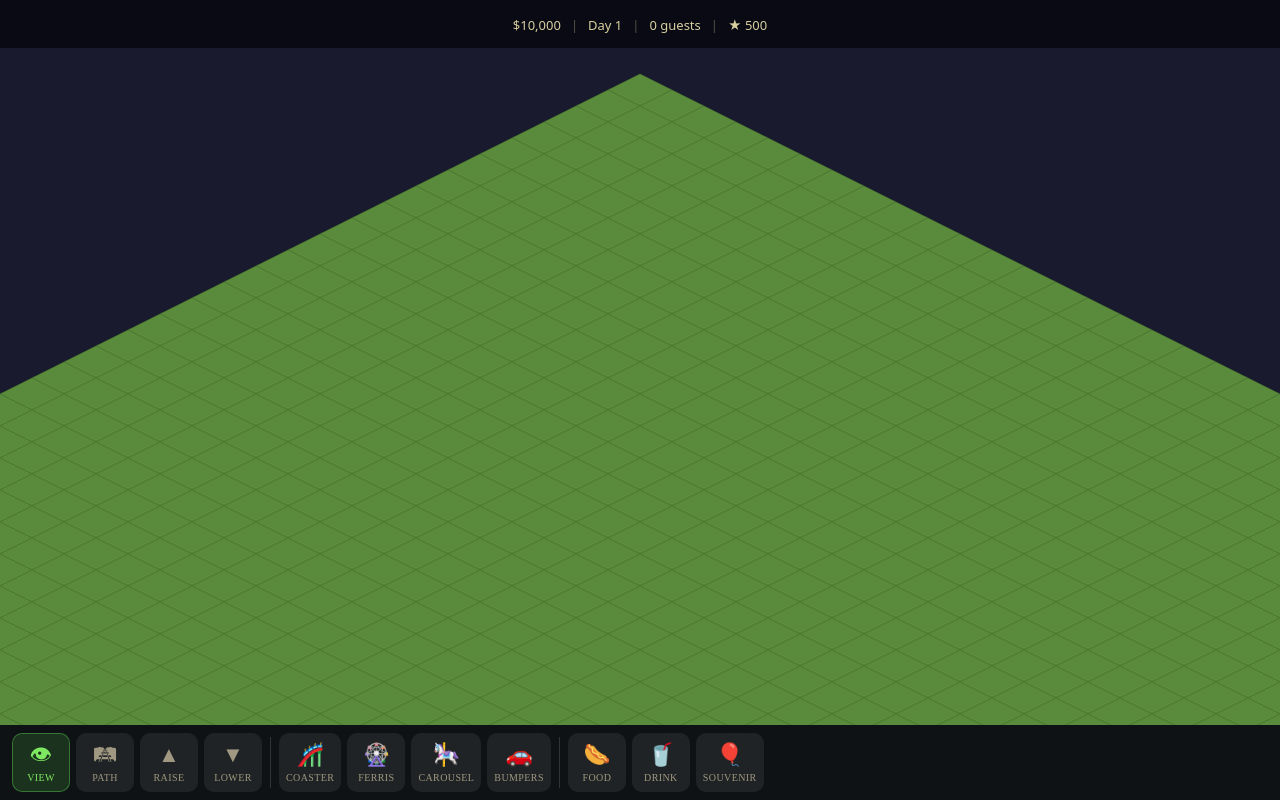
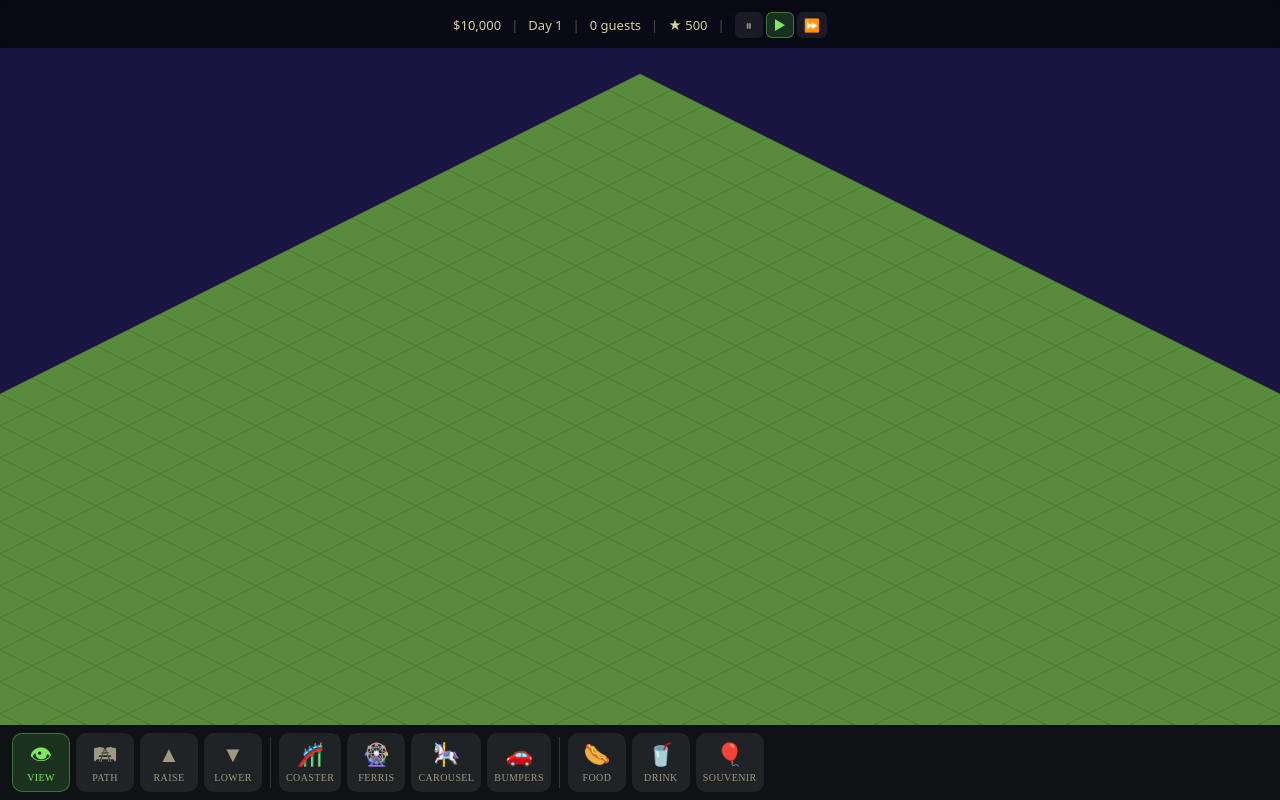
Before and after one commit to labairj-ai/notrollercoastertycoon, a website built with Vite: page index.html in a window 1280 px wide. Built offline with nearby package versions, Linux system fonts and the light colour scheme; animation ran at ten frames a second.

Commit message:
Phase 7: speed controls and day/night sky cycle
Add pause/normal/fast-forward buttons to HUD (0x, 1x, 3x speed).
Sky gradient animates through 9 color stops over each in-game day
(midnight navy → sunrise gold → midday blue → sunset orange → midnight).

Co-Authored-By: Claude Sonnet 4.6 <noreply@anthropic.com>

```diff
--- a/index.html
+++ b/index.html
@@ -76,6 +76,34 @@
     }
     .hud-sep { opacity: 0.35; }
     .hud-item { white-space: nowrap; }
+
+    .hud-speeds {
+      display: inline-flex;
+      gap: 3px;
+      pointer-events: auto;
+    }
+    .speed-btn {
+      background: rgba(255,255,255,0.07);
+      border: 1px solid transparent;
+      border-radius: 6px;
+      color: #a09880;
+      cursor: pointer;
+      font-size: 13px;
+      line-height: 1;
+      min-width: 28px;
+      min-height: 26px;
+      padding: 3px 6px;
+      touch-action: manipulation;
+      -webkit-tap-highlight-color: transparent;
+      transition: background 0.1s, color 0.1s;
+      font-family: inherit;
+    }
+    .speed-btn:active { background: rgba(255,255,255,0.15); }
+    .speed-btn.active {
+      background: rgba(90,200,80,0.2);
+      border-color: rgba(90,200,80,0.5);
+      color: #7ee860;
+    }
 
     /* ── Tool Panel ── */
     .tool-panel {
--- a/src/core/Game.js
+++ b/src/core/Game.js
@@ -63,6 +63,7 @@ export class Game {
       }
     });
     this.#bus.on('tap', ({ x, y }) => this.#applyTool(x, y));
+    this.#bus.on('speedChange', ({ speed }) => { this.#world.gameSpeed = speed; });
     this.#bus.on('toolChange', ({ tool }) => {
       if (tool === TOOL.COASTER) {
         this.#trackEditor.activate();
@@ -177,15 +178,16 @@ export class Game {
   }
 
   #update(dt) {
+    const sdt = dt * this.#world.gameSpeed;
     for (const ride of this.#world.rides.values()) {
       if (ride.animated && ride.status === 'OPEN') {
-        ride.animAngle = (ride.animAngle + dt * ride.animSpeed) % (Math.PI * 2);
+        ride.animAngle = (ride.animAngle + sdt * ride.animSpeed) % (Math.PI * 2);
       }
     }
     for (const train of this.#world.trains.values()) {
-      train.update(dt);
+      train.update(sdt);
     }
-    this.#peepManager.update(dt, this.#world, this.#bus);
+    this.#peepManager.update(sdt, this.#world, this.#bus);
   }
 
   start() {
--- a/src/peeps/PeepManager.js
+++ b/src/peeps/PeepManager.js
@@ -23,8 +23,10 @@ export class PeepManager {
 
   #tickDay(dt, world, bus) {
     this.#dayTimer += dt * 1000;
+    world.timeOfDay = Math.min(this.#dayTimer / DAY_LENGTH_MS, 1);
     if (this.#dayTimer >= DAY_LENGTH_MS) {
       this.#dayTimer -= DAY_LENGTH_MS;
+      world.timeOfDay = 0;
       world.economy.day++;
       bus.emit('economyUpdate', world.economy);
     }
--- a/src/renderer/Renderer.js
+++ b/src/renderer/Renderer.js
@@ -4,6 +4,32 @@ import { RideRenderer } from './RideRenderer.js';
 import { TrackRenderer } from './TrackRenderer.js';
 import { TrainRenderer } from './TrainRenderer.js';
 import { PeepRenderer } from './PeepRenderer.js';
+
+// Sky color stops: [timeOfDay 0–1, r, g, b]
+// 0 = midnight, 0.25 = sunrise, 0.5 = noon, 0.75 = sunset, 1 = midnight
+const SKY_STOPS = [
+  [0.00,  13,  17,  35],  // midnight — deep navy
+  [0.18,  25,  20,  65],  // pre-dawn purple
+  [0.25, 215, 120,  55],  // sunrise golden
+  [0.33,  90, 155, 220],  // morning blue
+  [0.50,  65, 125, 210],  // midday
+  [0.67,  90, 155, 220],  // afternoon
+  [0.75, 215, 100,  45],  // sunset orange
+  [0.82,  35,  25,  70],  // post-dusk
+  [1.00,  13,  17,  35],  // midnight
+];
+
+function skyColor(t) {
+  for (let i = 1; i < SKY_STOPS.length; i++) {
+    const [t0, r0, g0, b0] = SKY_STOPS[i - 1];
+    const [t1, r1, g1, b1] = SKY_STOPS[i];
+    if (t <= t1) {
+      const f = (t - t0) / (t1 - t0);
+      return `rgb(${Math.round(r0+(r1-r0)*f)},${Math.round(g0+(g1-g0)*f)},${Math.round(b0+(b1-b0)*f)})`;
+    }
+  }
+  return 'rgb(13,17,35)';
+}
 
 export class Renderer {
   #terrain = new TerrainRenderer();
@@ -14,8 +40,15 @@ export class Renderer {
   #peep    = new PeepRenderer();
 
   render(worldCtx, uiCtx, world, trackEditor, cam, cssW, cssH) {
-    worldCtx.clearRect(0, 0, cssW, cssH);
+    const sky = skyColor(world.timeOfDay);
+
+    // Fill with sky color instead of clearRect — also colors the area outside the grid
+    worldCtx.fillStyle = sky;
+    worldCtx.fillRect(0, 0, cssW, cssH);
     uiCtx.clearRect(0, 0, cssW, cssH);
+
+    // Keep the HTML body background in sync for safe-area regions on mobile
+    document.body.style.background = sky;
 
     this.#terrain.render(worldCtx, world, cam, cssW, cssH);
     this.#path.render(worldCtx, world, cam, cssW, cssH);
--- a/src/ui/HUD.js
+++ b/src/ui/HUD.js
@@ -3,8 +3,9 @@ export class HUD {
   #dayEl;
   #guestsEl;
   #ratingEl;
+  #speedBtns;
 
-  constructor(economy) {
+  constructor(economy, bus) {
     const hud = document.createElement('div');
     hud.className = 'hud';
     hud.innerHTML = `
@@ -15,6 +16,12 @@ export class HUD {
       <span class="hud-item" id="hud-guests"></span>
       <span class="hud-sep">|</span>
       <span class="hud-item" id="hud-rating"></span>
+      <span class="hud-sep">|</span>
+      <span class="hud-speeds">
+        <button class="speed-btn" data-speed="0" title="Pause">⏸</button>
+        <button class="speed-btn active" data-speed="1" title="Normal">▶</button>
+        <button class="speed-btn" data-speed="3" title="Fast">⏩</button>
+      </span>
     `;
     document.getElementById('app').appendChild(hud);
 
@@ -22,6 +29,15 @@ export class HUD {
     this.#dayEl    = document.getElementById('hud-day');
     this.#guestsEl = document.getElementById('hud-guests');
     this.#ratingEl = document.getElementById('hud-rating');
+    this.#speedBtns = hud.querySelectorAll('.speed-btn');
+
+    hud.querySelector('.hud-speeds').addEventListener('click', e => {
+      const btn = e.target.closest('.speed-btn');
+      if (!btn) return;
+      const speed = +btn.dataset.speed;
+      bus.emit('speedChange', { speed });
+      for (const b of this.#speedBtns) b.classList.toggle('active', +b.dataset.speed === speed);
+    });
 
     this.update(economy);
   }
--- a/src/ui/UIManager.js
+++ b/src/ui/UIManager.js
@@ -11,7 +11,7 @@ export class UIManager {
 
   constructor(bus, world, trackEditor) {
     this.#toolPanel  = new ToolPanel(bus);
-    this.#hud        = new HUD(world.economy);
+    this.#hud        = new HUD(world.economy, bus);
     this.#ridePanel  = new RidePanel();
     this.#trackPanel = new TrackEditorPanel(trackEditor, bus);
     bus.on('economyUpdate', data => this.#hud.update(data));
--- a/src/world/World.js
+++ b/src/world/World.js
@@ -16,4 +16,7 @@ export class World {
     parkRating: 500,
     parkName:   'My Park',
   };
+
+  gameSpeed = 1;   // 0 = paused, 1 = normal, 3 = fast-forward
+  timeOfDay = 0;   // 0–1 fraction through the current day (updated by PeepManager)
 }
```
